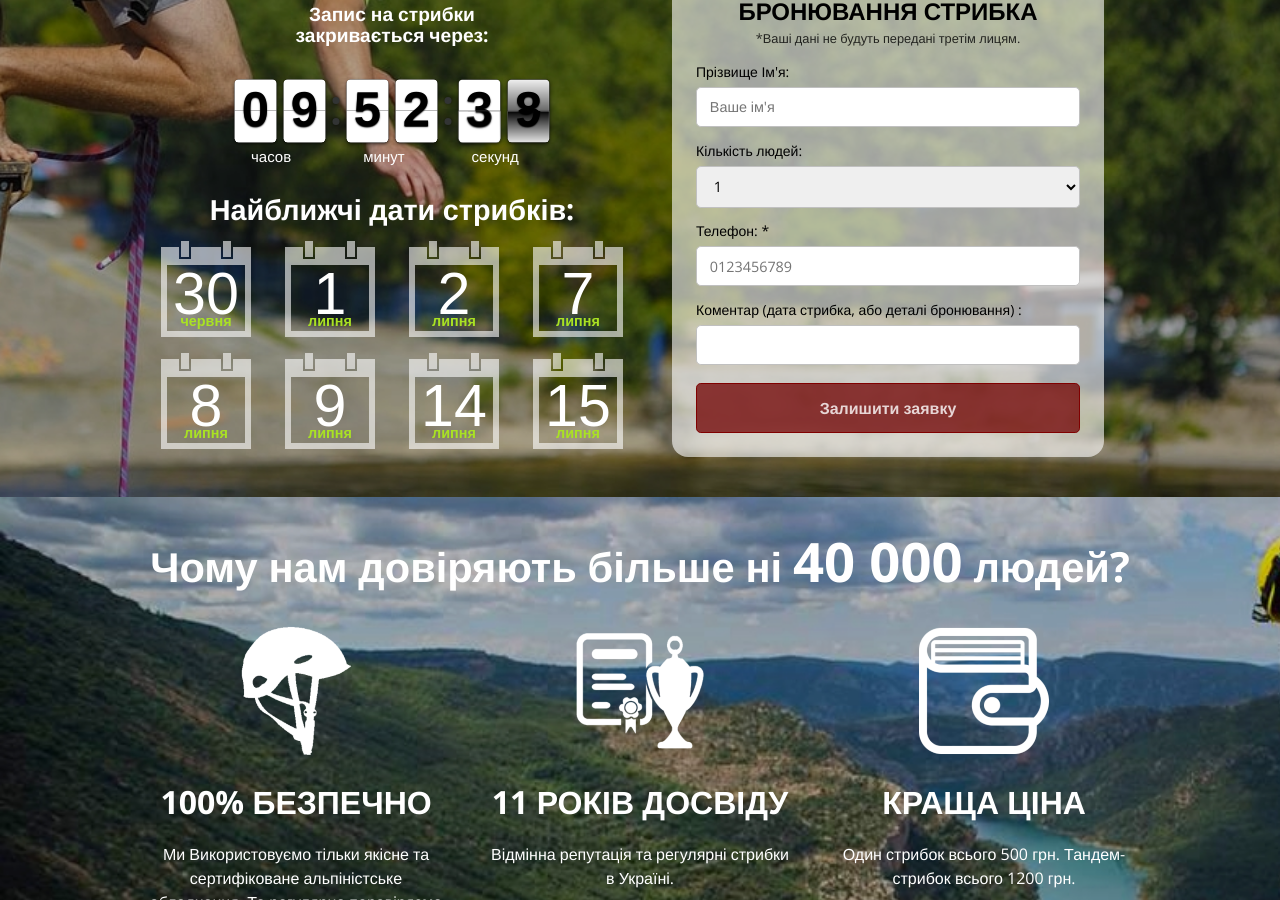
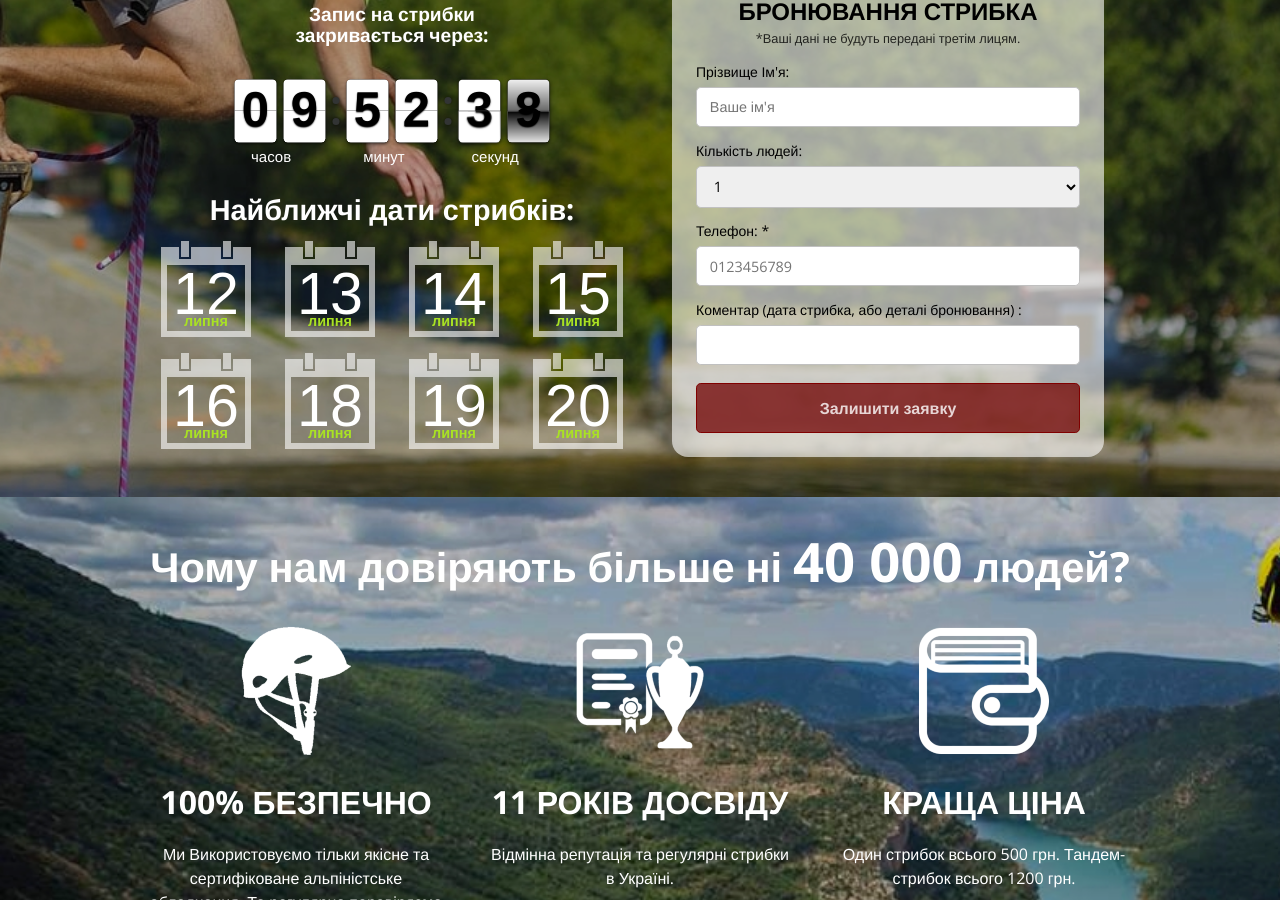
Before and after one commit to Andreyfilko/go-jump, a Jekyll site: the page built from index.md, in a window 1280 px wide and 900 px high, scrolled down 435 px. Built offline with Jekyll 4.4.1, drawn with Linux system fonts in a browser that asks for light colours; some web fonts are replaced; some of the changed text lies outside the part shown.

Commit message:
Update _config.yml

```diff
--- a/_config.yml
+++ b/_config.yml
@@ -35,11 +35,11 @@ google_analytics:
 theme: jekyll-theme-cayman
 
 dates:
-  - 2023-06-30
-  - 2023-07-01
-  - 2023-07-02
-  - 2021-07-07
-  - 2021-07-08
-  - 2021-07-09
-  - 2021-07-14
+  - 2023-07-12
+  - 2023-07-13
+  - 2023-07-14
   - 2021-07-15
+  - 2021-07-16
+  - 2021-07-18
+  - 2021-07-19
+  - 2021-07-20
```
